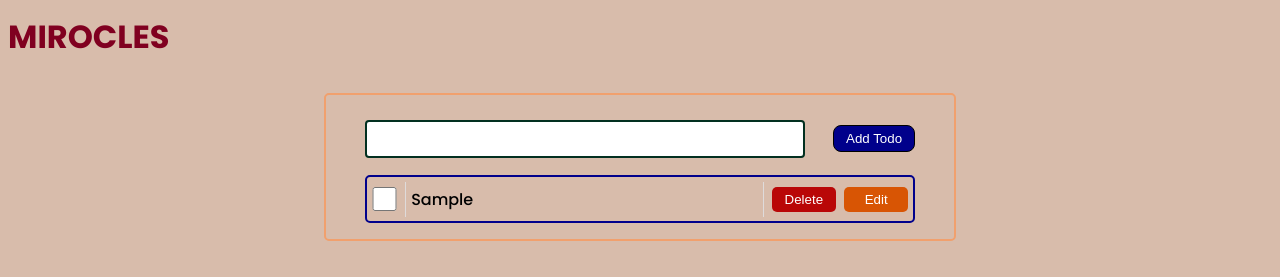
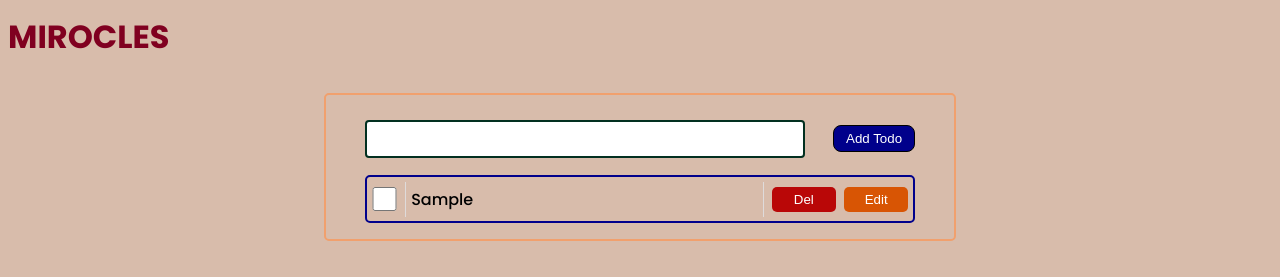
Before and after one commit to Emmanuel-obiora/to-do-app, a React (Create React App) app: page / in a window 1280 px wide. Both pictures are taken after typing "Sample" into the empty fields and a click on the button "Add Todo". Shown: the top 277 px of the page. Built offline with nearby package versions, Linux system fonts and the light colour scheme.

Commit message:
Changing delete to del

```diff
--- a/src/components/Todo/Todo.jsx
+++ b/src/components/Todo/Todo.jsx
@@ -90,7 +90,7 @@ function Todo(){
                         (<div className="output"> {todo.text} </div>)
                     }
 
-                    <button onClick = {() => deleteTodo (todo.id)} className="button delete"> Delete </button>
+                    <button onClick = {() => deleteTodo (todo.id)} className="button delete"> Del </button>
 
                     {todoEditing === todo.id ? (<button className="button save" onClick={() => editTodo (todo.id)} >Save</button>) :
                     (<button className="button edit" onClick = {() => setTodoEditing (todo.id)}> Edit</button>)}
```
